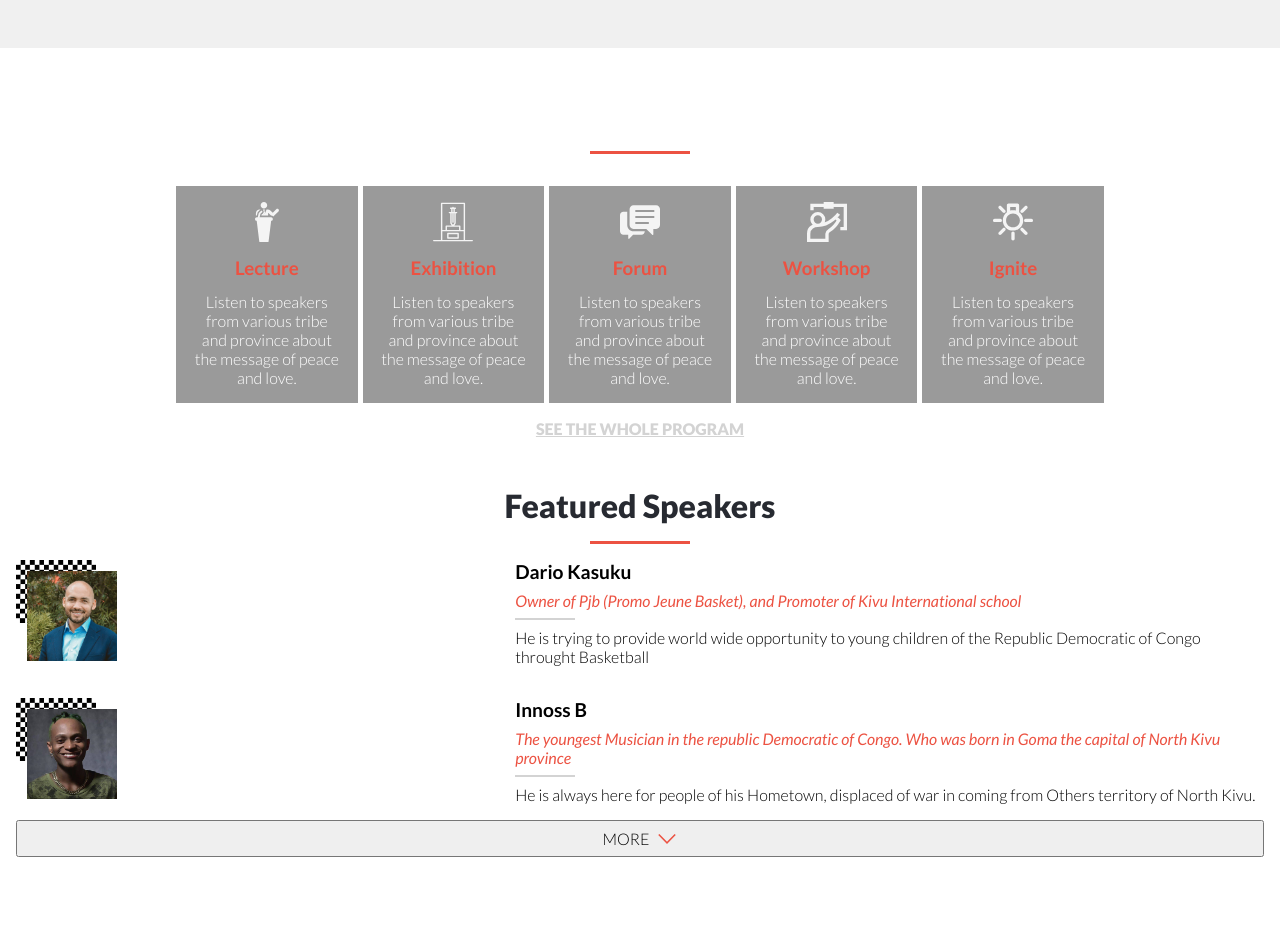
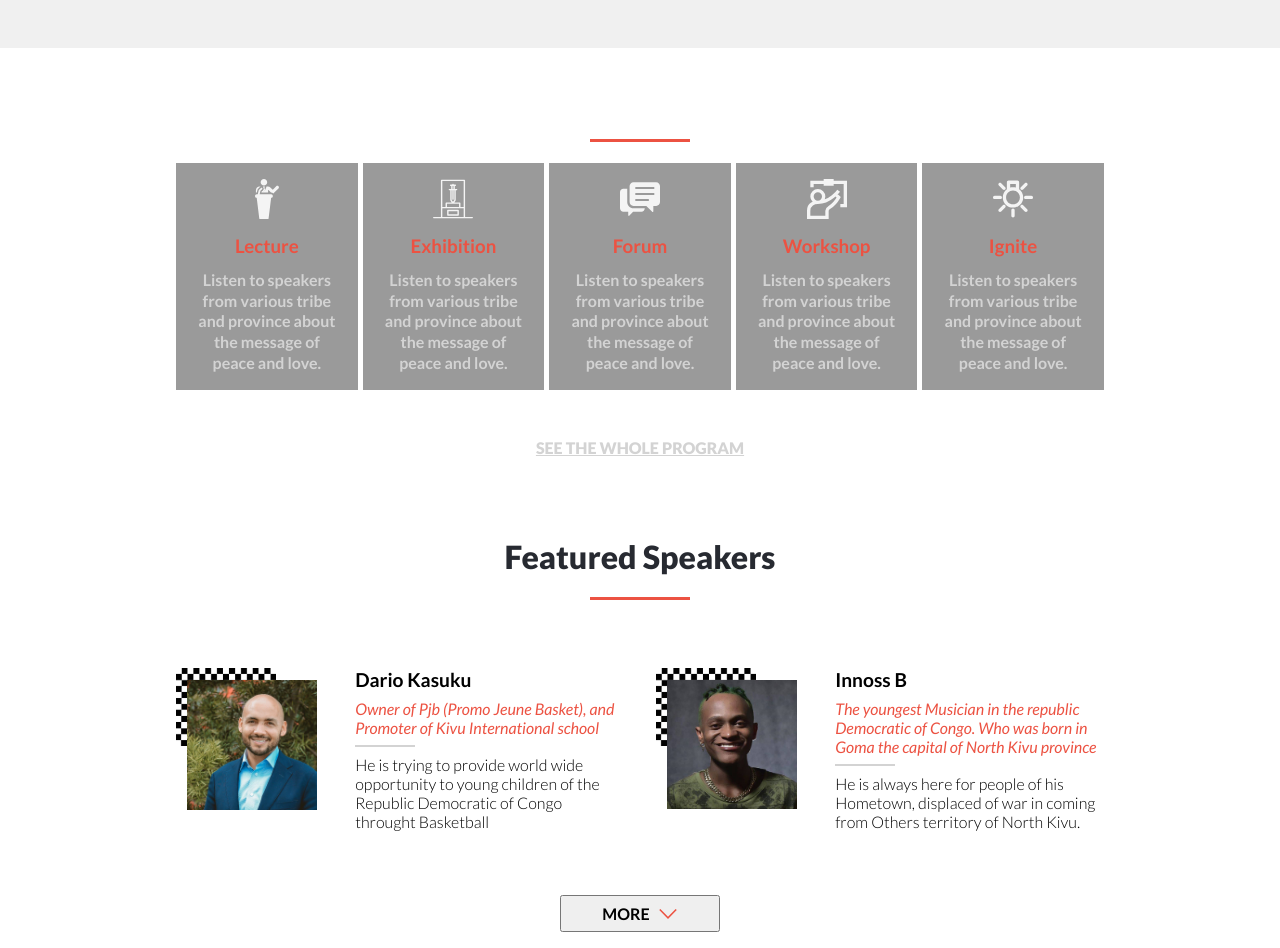
Before and after one commit to Kaghenimbale/Capstone-project, a website: page Home.html in a window 1280 px wide. Shown: the part 1020-1968 px from the top of the page. Before the commit the page ends 1909 px from the top, so only its background shows below. Drawn offline with Linux system fonts and the light colour scheme.

Commit message:
Finish the desktop version of the home page

```diff
--- a/style.css
+++ b/style.css
@@ -301,6 +301,18 @@ section h2 {
     text-decoration: underline;
   }
 
+  .program {
+    display: flex;
+    flex-direction: column;
+    padding: 1rem;
+    text-align: center;
+  }
+
+  .program:hover {
+    cursor: pointer;
+    border: 3px solid #d3d3d3;
+  }
+
   .nav-links a:hover {
     color: var(--primary-color);
     cursor: pointer;
@@ -340,21 +352,26 @@ section h2 {
 
   /* Programs */
 
+  .programs {
+    display: flex;
+    flex-direction: column;
+  }
+
   .program-container {
     gap: 0.3rem;
     padding: 0 10rem;
     grid-template-columns: repeat(auto-fit, minmax(10rem, 1fr));
   }
 
-  .program {
-    display: flex;
-    flex-direction: column;
-    padding: 1rem;
-    text-align: center;
+  .program-title {
+    width: 100%;
+    font-weight: bold;
   }
 
-  .program-title {
-    width: 100%;
+  .program p {
+    color: var(--secondary-color);
+    font-weight: bold;
+    line-height: 1.3;
   }
 
   .program-icon {
@@ -368,5 +385,39 @@ section h2 {
   .view-program {
     display: block;
     text-align: center;
+    margin: 2rem 0;
+  }
+
+  .line {
+    margin: 0.3rem auto;
+  }
+
+  /* feature section */
+
+  .features {
+    display: flex;
+    flex-direction: column;
+    gap: 1rem;
+  }
+
+  #speaker-id {
+    padding: 3rem 10rem;
+    display: grid;
+    gap: 2rem;
+    grid-template-columns: repeat(auto-fit, minmax(35vw, 1fr));
+  }
+
+  .feature-btn {
+    width: 10rem;
+    margin: 0 auto;
+    font-weight: bold;
+  }
+
+  .background {
+    width: 100px;
+  }
+
+  .speakerprofile {
+    width: 130px;
   }
 }
```
